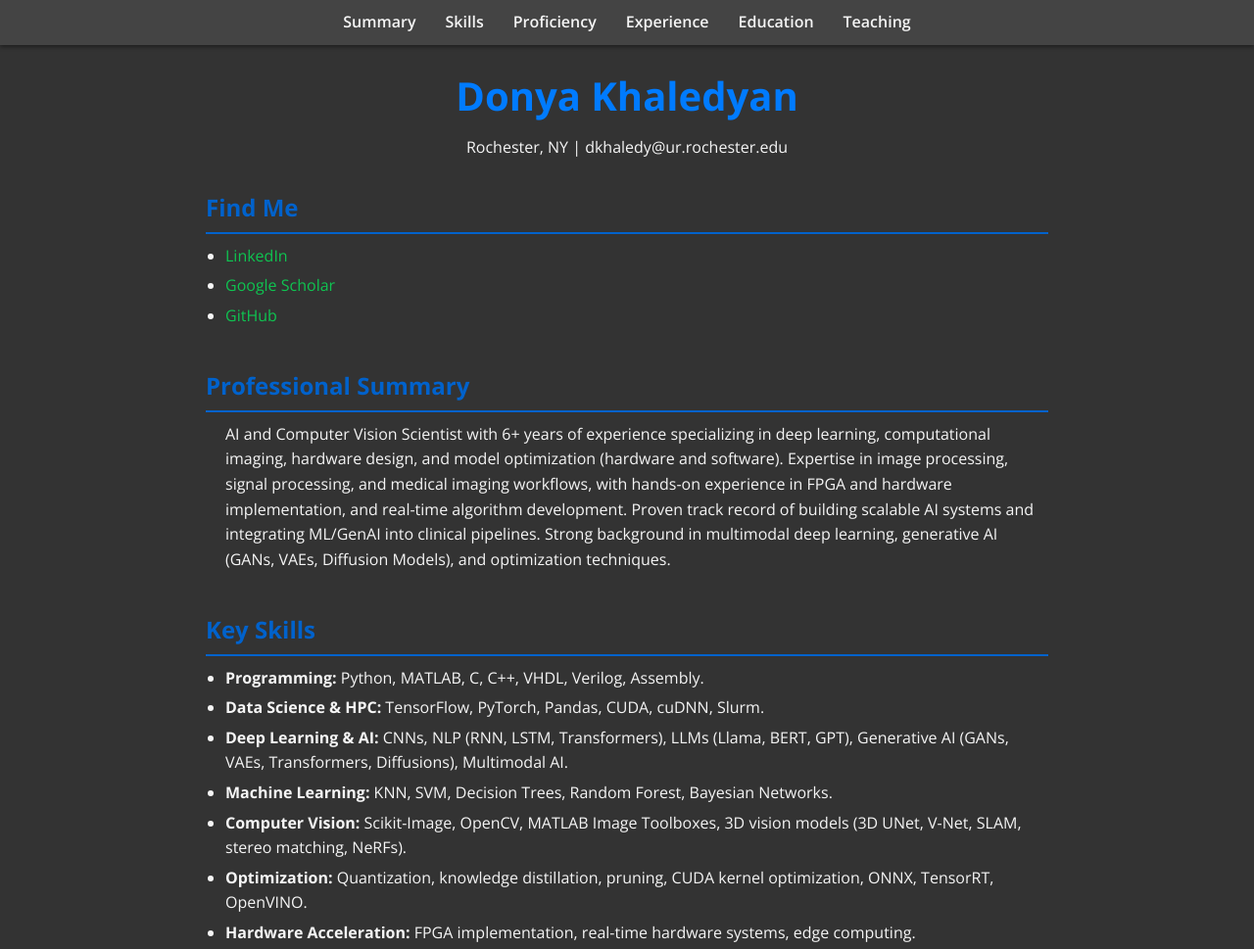
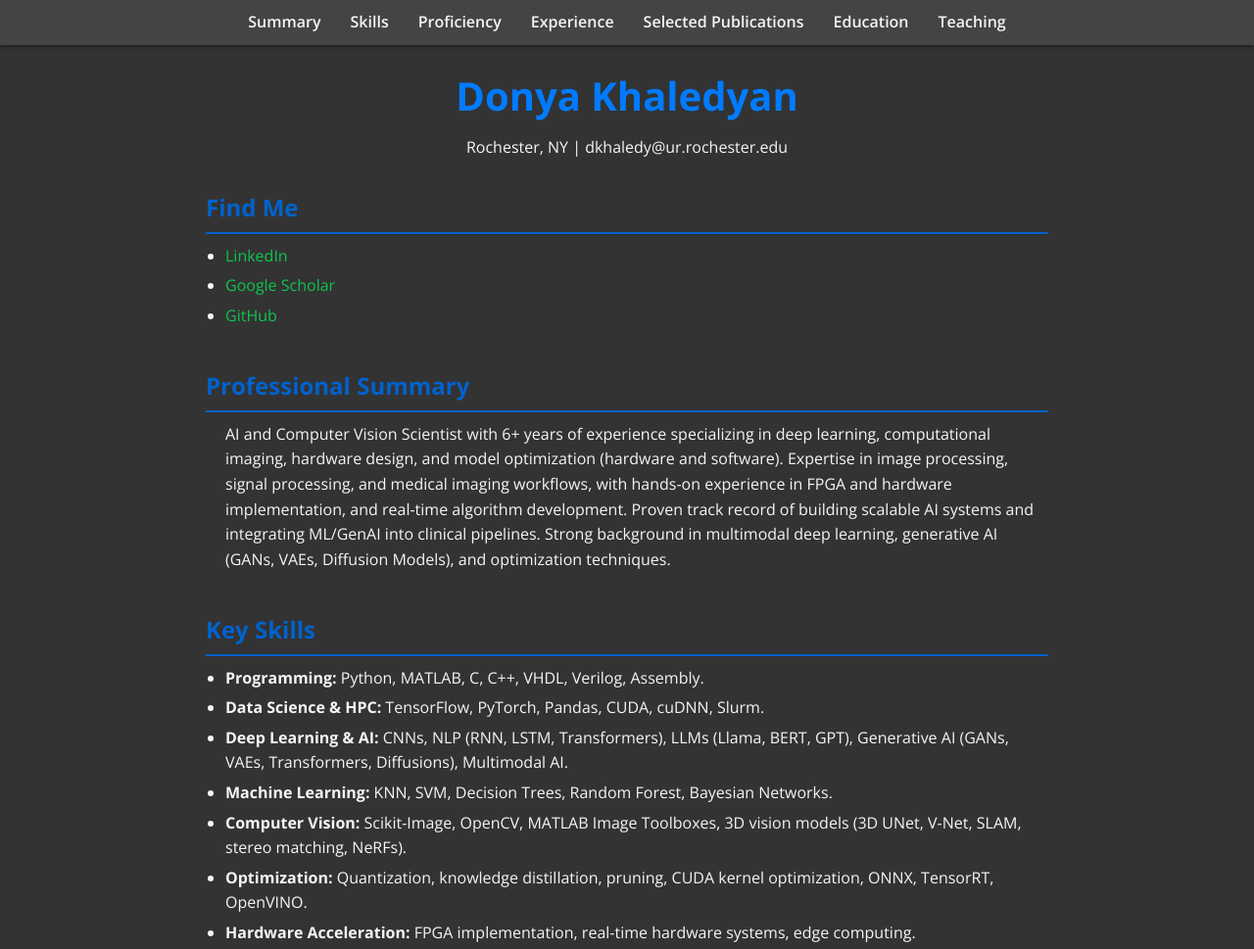
Before and after one commit to donyakh/donyakh.github.io, a plain HTML site: page index.html in a window 1280 px wide. Shown: the top 969 px of the page at 98% size. Drawn offline with nearby package versions, Linux system fonts and the light colour scheme.

Commit message:
Update index.html

```diff
--- a/index.html
+++ b/index.html
@@ -219,6 +219,7 @@
     <a href="#skills">Skills</a>
     <a href="#proficiency">Proficiency</a>
     <a href="#experience">Experience</a>
+    <a href="#Publications">Selected Publications</a>
     <a href="#education">Education</a>
     <a href="#teaching">Teaching</a>
   </nav>
@@ -510,7 +511,7 @@
         </ul>
     <!-- publications -->
     <section id="publications">
-      <h3>Selected Publications (3 of 14)</h3>
+      <h2 class="section-title">Selected publications</h2>
       <ul>
         <li>
           Khaledyan, Donya, <em>et&nbsp;al.</em> “WATUNet: a deep neural network for segmentation of volumetric sweep imaging ultrasound.”
```
